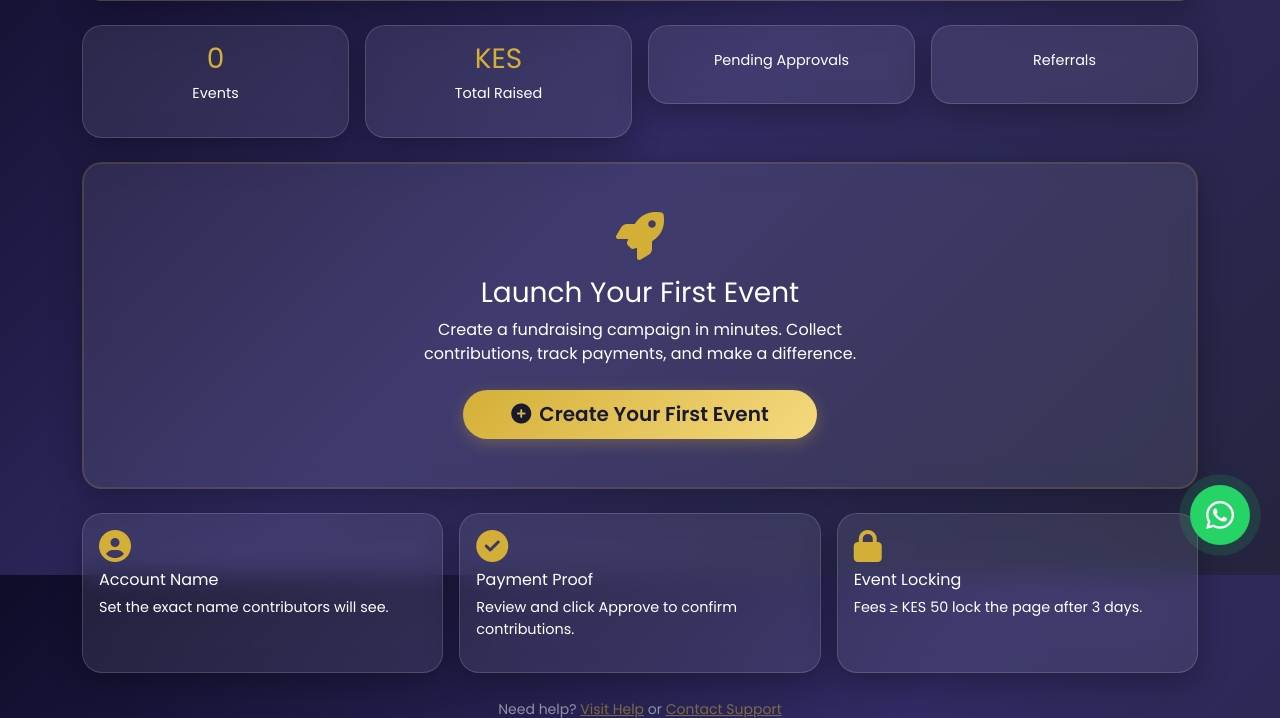
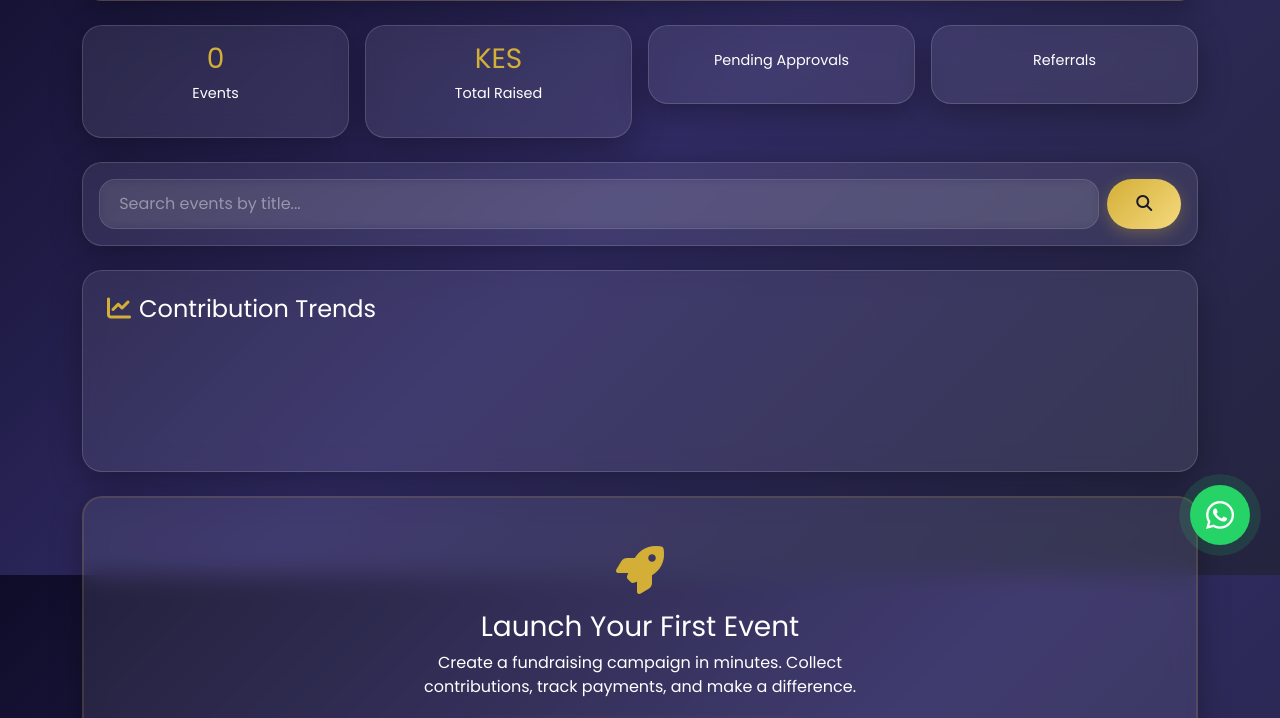
Before and after one commit to mafiayeng/goldenvow, a Flask app: template template/dashboard.html in a window 1280 px wide. Shown: the part 225-943 px from the top of the page. Run offline with Flask 3, Linux system fonts and the light colour scheme; the template is opened without the code that fills it: values that come from a table or form of the project are taken from there, others are empty; some libraries are stand-ins or nearby versions.

Commit message:
Update dashboard.html

```diff
--- a/template/dashboard.html
+++ b/template/dashboard.html
@@ -1,5 +1,9 @@
 {% extends "base.html" %}
 {% block title %}Dashboard{% endblock %}
+{% block head %}
+<script src="https://cdn.jsdelivr.net/npm/chart.js"></script>
+{% endblock %}
+
 {% block content %}
 <div class="glass p-4 mb-4" style="background: rgba(212, 175, 55, 0.05); border-color: rgba(212, 175, 55, 0.2);">
     <h2 class="mb-2">Welcome, {{ admin.username }}! 👋</h2>
@@ -31,6 +35,23 @@
             <p style="color: var(--text-muted); font-size: 0.9rem;">Referrals</p>
         </div>
     </div>
+</div>
+
+<!-- Search Bar -->
+<div class="glass p-3 mb-4">
+    <form method="GET" action="{{ url_for('dashboard') }}" class="d-flex gap-2">
+        <input type="text" name="search" class="form-control" placeholder="Search events by title..." value="{{ request.args.get('search', '') }}">
+        <button type="submit" class="btn btn-gold"><i class="fas fa-search"></i></button>
+        {% if request.args.get('search') %}
+            <a href="{{ url_for('dashboard') }}" class="btn btn-glass">Clear</a>
+        {% endif %}
+    </form>
+</div>
+
+<!-- Chart Section -->
+<div class="glass p-4 mb-4">
+    <h4 class="mb-3"><i class="fas fa-chart-line text-gold me-2"></i>Contribution Trends</h4>
+    <canvas id="contributionChart" height="100"></canvas>
 </div>
 
 {% if events.total == 0 %}
@@ -87,8 +108,7 @@
             <a href="{{ url_for('event_landing', token=event.token) }}" class="btn btn-sm btn-glass me-1">
                 <i class="fas fa-eye me-1"></i>View
             </a>
-            <!-- Share Button -->
-            <button class="btn btn-sm btn-glass copy-link-btn" data-url="{{ url_for('event_landing', token=event.token, _external=True) }}" title="Copy shareable link">
+            <button class="btn btn-sm btn-glass copy-link-btn me-1" data-url="{{ url_for('event_landing', token=event.token, _external=True) }}" title="Copy shareable link">
                 <i class="fas fa-link me-1"></i>Share
             </button>
         </div>
@@ -105,13 +125,11 @@
     </small>
 </div>
 
-<!-- JavaScript for copy to clipboard -->
 <script>
     document.querySelectorAll('.copy-link-btn').forEach(btn => {
         btn.addEventListener('click', function() {
             const url = this.dataset.url;
             navigator.clipboard.writeText(url).then(() => {
-                // Show a temporary tooltip or flash message
                 const originalHtml = this.innerHTML;
                 this.innerHTML = '<i class="fas fa-check me-1"></i>Copied!';
                 setTimeout(() => {
@@ -122,5 +140,43 @@
             });
         });
     });
+
+    // Chart.js
+    {% if events.items %}
+    const ctx = document.getElementById('contributionChart').getContext('2d');
+    new Chart(ctx, {
+        type: 'bar',
+        data: {
+            labels: [{% for event in events.items %}'{{ event.title[:15] }}'{% if not loop.last %}, {% endif %}{% endfor %}],
+            datasets: [{
+                label: 'Amount Raised (KES)',
+                data: [{% for event in events.items %}{{ get_event_total_contributions(event.id)|round(2) }}{% if not loop.last %}, {% endif %}{% endfor %}],
+                backgroundColor: 'rgba(212, 175, 55, 0.6)',
+                borderColor: 'rgba(212, 175, 55, 1)',
+                borderWidth: 2,
+                borderRadius: 8
+            }]
+        },
+        options: {
+            responsive: true,
+            plugins: {
+                legend: {
+                    labels: { color: 'var(--text-color)' }
+                }
+            },
+            scales: {
+                y: {
+                    beginAtZero: true,
+                    ticks: { color: 'var(--text-muted)' },
+                    grid: { color: 'rgba(255,255,255,0.05)' }
+                },
+                x: {
+                    ticks: { color: 'var(--text-muted)' },
+                    grid: { color: 'rgba(255,255,255,0.05)' }
+                }
+            }
+        }
+    });
+    {% endif %}
 </script>
 {% endblock %}
```
